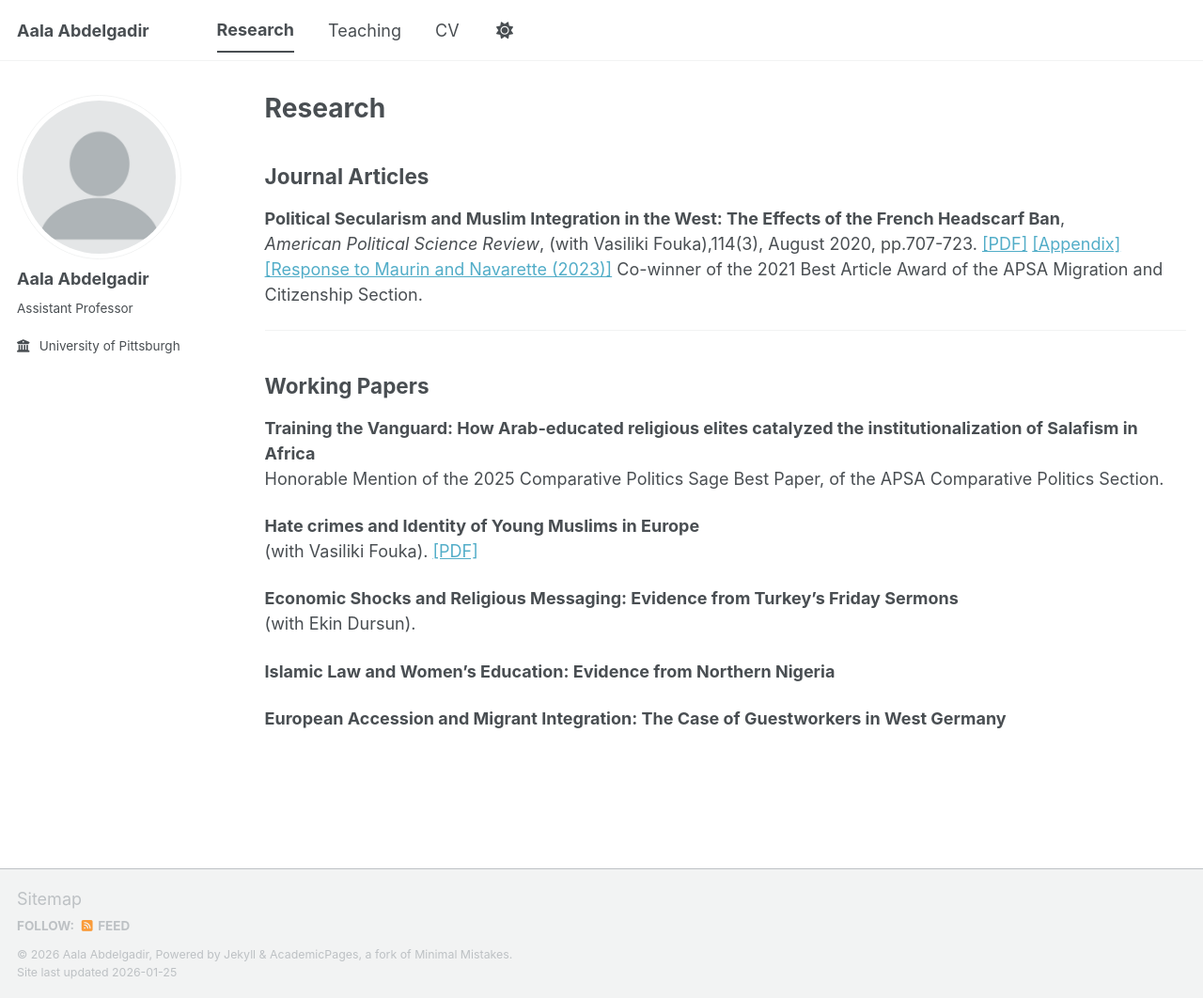
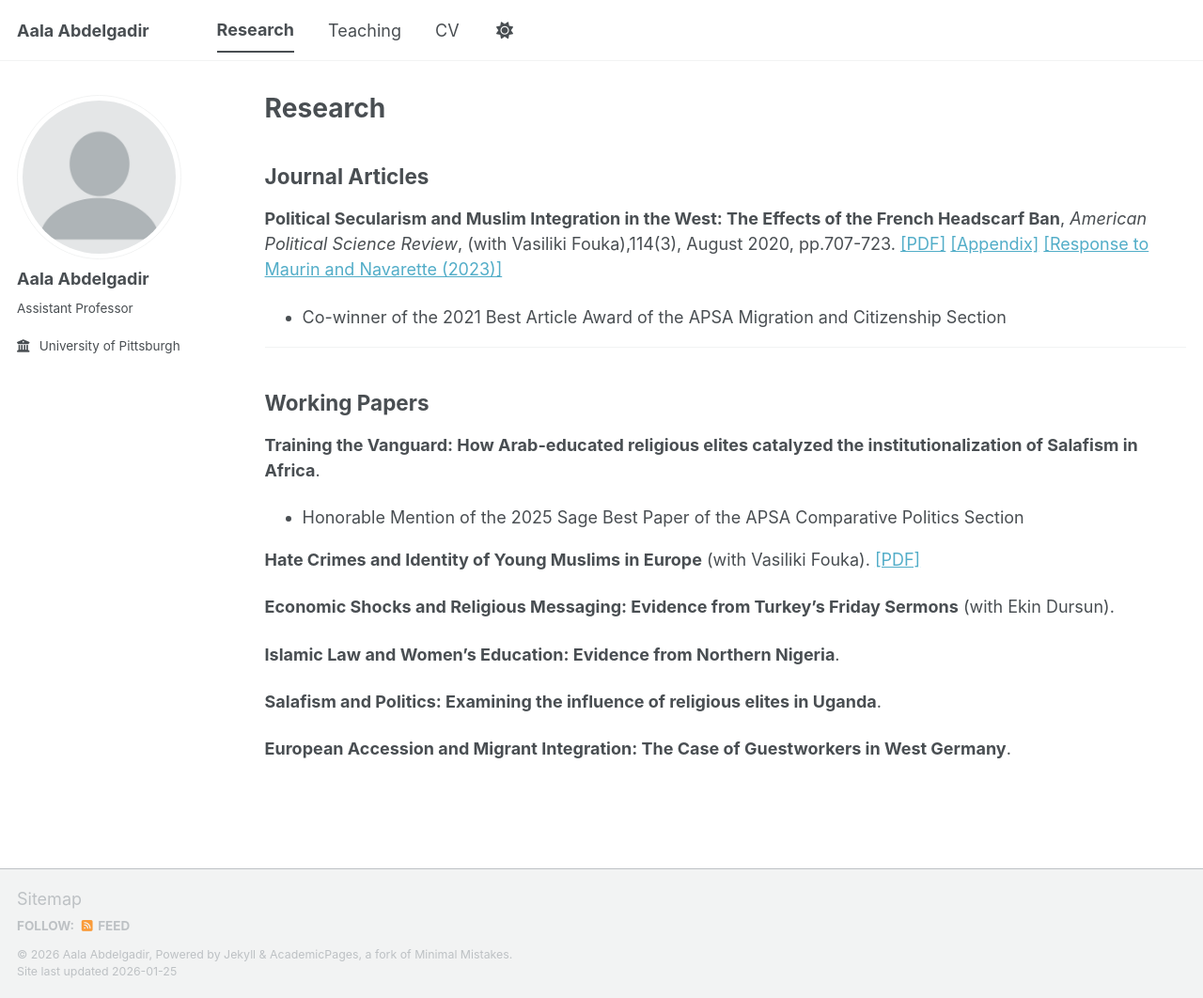
Before and after one commit to aabdelgadir/aabdelgadir.github.io, a Jekyll site: the page built from _pages/research.md, in a window 1280 px wide and 1062 px high. Shown: the whole window at 94% size. Built offline with Jekyll 4.4.1, drawn with Linux system fonts in a browser that asks for light colours; a script bundle is joined from its source files by our own code; library files that are not in the unit come from our copies.

Commit message:
Update research.md

```diff
--- a/_pages/research.md
+++ b/_pages/research.md
@@ -7,27 +7,22 @@ author_profile: true
 
 ## Journal Articles
 
-**Political Secularism and Muslim Integration in the West: The Effects of the French Headscarf Ban**,
-*American Political Science Review*, (with Vasiliki Fouka),114(3), August 2020, pp.707-723.
-[[PDF]](/files/state_policy_immigrant_integration.pdf)
-[[Appendix]](/files/supplemental_table_1.pdf)
-[[Response to Maurin and Navarette (2023)]](/files/supplemental_table_1.pdf)
-Co-winner of the 2021 Best Article Award of the APSA Migration and Citizenship Section.
+**Political Secularism and Muslim Integration in the West: The Effects of the French Headscarf Ban**, *American Political Science Review*, (with Vasiliki Fouka),114(3), August 2020, pp.707-723. [[PDF]](/files/secularism_french_ban.pdf) [[Appendix]](/files/secularism_french_ban_appendix.pdf) [[Response to Maurin and Navarette (2023)]](/files/secularism_french_ban_response.pdf)
+- Co-winner of the 2021 Best Article Award of the APSA Migration and Citizenship Section
 
 ---
 
 ## Working Papers
 
-**Training the Vanguard: How Arab-educated religious elites catalyzed the institutionalization of Salafism in Africa**
-Honorable Mention of the 2025 Comparative Politics Sage Best Paper, of the APSA Comparative Politics Section.
+**Training the Vanguard: How Arab-educated religious elites catalyzed the institutionalization of Salafism in Africa**.
+- Honorable Mention of the 2025 Sage Best Paper of the APSA Comparative Politics Section
 
-**Hate crimes and Identity of Young Muslims in Europe**
-(with Vasiliki Fouka).
-[[PDF]](/files/state_policy_immigrant_integration.pdf)
+**Hate Crimes and Identity of Young Muslims in Europe** (with Vasiliki Fouka). [[PDF]](/files/hate_crimes_identity.pdf)
 
-**Economic Shocks and Religious Messaging: Evidence from Turkey’s Friday Sermons**
-(with Ekin Dursun).
+**Economic Shocks and Religious Messaging: Evidence from Turkey’s Friday Sermons** (with Ekin Dursun).
 
-**Islamic Law and Women’s Education: Evidence from Northern Nigeria**
+**Islamic Law and Women’s Education: Evidence from Northern Nigeria**.
 
-**European Accession and Migrant Integration: The Case of Guestworkers in West Germany**
+**Salafism and Politics: Examining the influence of religious elites in Uganda**.
+
+**European Accession and Migrant Integration: The Case of Guestworkers in West Germany**.
```
